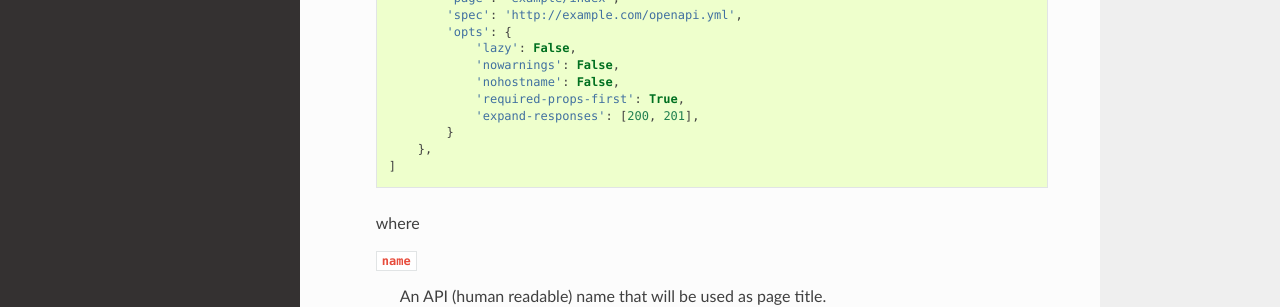
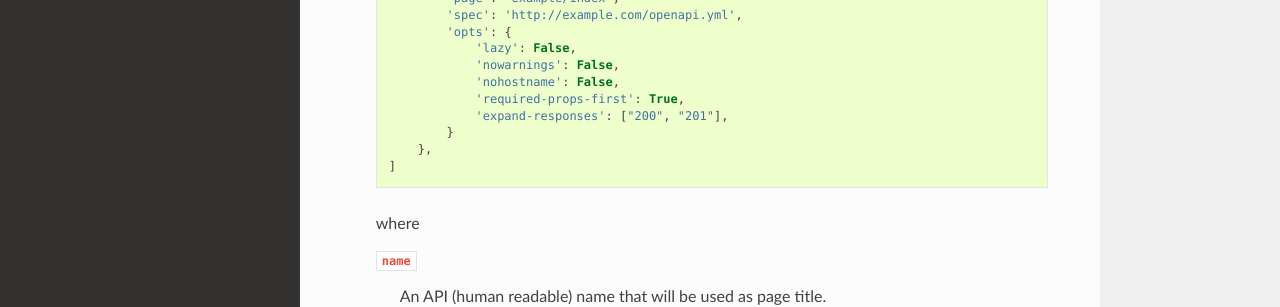
Before and after one commit to sphinx-contrib/redoc, a Sphinx documentation site: the page built from docs/index.rst, in a window 1280 px wide and 900 px high, scrolled down 789 px. Shown: the part 151-458 px from the top of the window. Built offline with Sphinx 7.4.7 and the Read the Docs theme 2.0.0, drawn with Linux system fonts in a browser that asks for light colours.

```diff
--- a/docs/index.rst
+++ b/docs/index.rst
@@ -55,7 +55,7 @@ do is to:
                   'nowarnings': False,
                   'nohostname': False,
                   'required-props-first': True,
-                  'expand-responses': [200, 201],
+                  'expand-responses': ["200", "201"],
               }
           },
       ]
```
